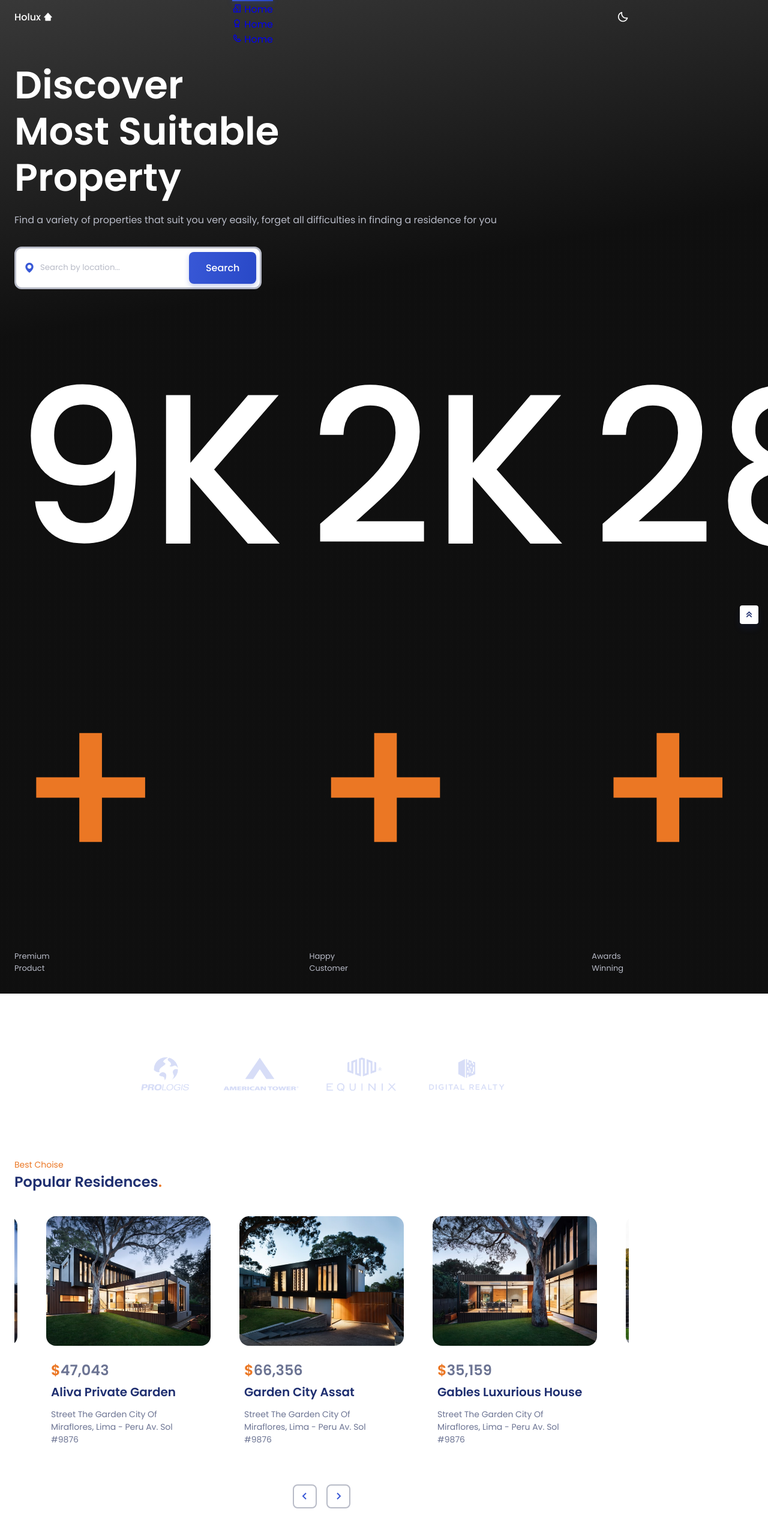
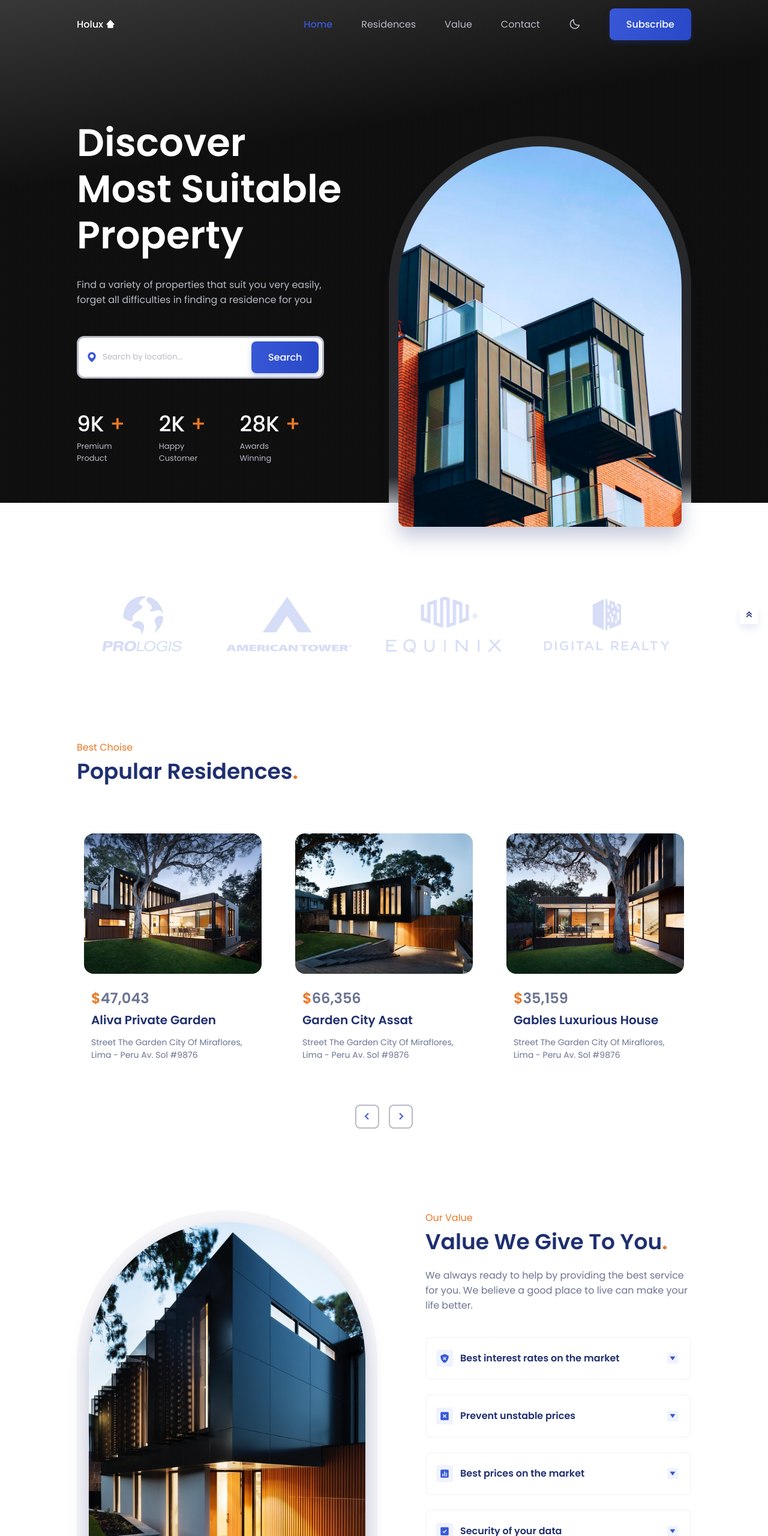
Before and after one commit to lemancebrayilova/Real-State-Website, a plain HTML site: page index.html in a window 1280 px wide. Shown: the top 2560 px of the page at 60% size. Drawn offline with nearby package versions, Linux system fonts and the light colour scheme.

Commit message:
breakpoints for large devices

```diff
--- a/assets/css/styles.css
+++ b/assets/css/styles.css
@@ -42,7 +42,7 @@
 @media screen and (min-width: 1024px) {
   :root {
     --biggest-font-size: 4rem;
-    --h1-font-size: 22.25rem;
+    --h1-font-size: 2.25rem;
     --h2-font-size: 1.5rem;
     --h3-font-size: 1.25rem;
     --normal-font-size: 1rem;
@@ -1009,6 +1009,208 @@ body.dark-theme{
 }
 
 /* For large devices */
+@media screen and (min-width: 1023px){
+  .section{
+    padding: 7.5rem 0 1rem;
+  }
+  .section__title{
+    font-size: 2.25rem;
+  }
+  .section__subtitle{
+    font-size: var(--normal-font-size);
+  }
 
+  .nav{
+    height: calc(var(--header-height) + 1.5rem);
+  }
+  .nav__menu{
+    width: initial;
+    margin-left: auto;
+  }
+  .nav__list{
+    display: flex;
+    column-gap: 3rem;
+  }
+  .nav__link{
+    color: var(--text-color-light);
+  }
+  .nav__link i{
+    display: none;
+  }
+  .nav__button{
+    display: inline-block;
+  }
+
+  .active-link{
+    background: none;
+    box-shadow: none;
+    color: var(--first-color);
+    font-weight: var(--font-medium);
+  }
+
+  .change-theme{
+    margin: 0 3rem;
+    color: var(--text-color-light);
+  }
+
+  .scroll-header .nav__link,
+  .scroll-header .change-theme{
+    color: var(--text-color);
+  }
+  .scroll-header .active-link{
+    color: var(--first-color);
+  }
+
+  .home{
+    padding-bottom: 0;
+  }
+  .home__container{
+    padding-top: 5rem;
+    column-gap: 2rem;
+  }
+  .home__data{
+    padding-bottom: 4rem;
+  }
+  .home__title{
+    margin-bottom: 2rem;
+  }
+  .home__description,
+  .home__search{
+    margin-bottom: 3rem;
+  }
+  .home__value{
+    column-gap: 3.5rem;
+  }
+  .home__orbe{
+    width: 504px;
+    height: 611px;
+    border-radius: 256px 256px 0 0;
+  }
+  .home__img{
+    width: 472px;
+    height: 634px;
+    border-radius: 236px 236px 12px 12px;
+    bottom: -2.5rem;
+  }
+
+  .logos__img img{
+    height: 100px;
+  }
+
+  .popular__container{
+    padding-top: 3rem;
+  }
+  .popular__card{
+    width: 320px;
+    padding: .75rem .75rem 2rem;
+  }
+  .popular__data{
+    padding: 0 .25rem 0 .75rem;
+  }
+
+  .value__container,
+  .contact__container{
+    align-items: flex-start;
+    column-gap: 5rem;
+  }
+  .value__orbe,
+  .contact__orbe{
+    width: 501px;
+    height: 641px;
+    border-radius: 258px 258px 16px 16px;
+  }
+  .value__img,
+  .contact__img{
+    width: 461px;
+    height: 601px;
+    border-radius: 238px 238px 12px 12px;
+  }
+  .value__img img,
+  .contact__img img{
+    max-width: initial;
+    width: 490px;
+  }
+  .value__description,
+  .contact__description{
+    font-size: var(--normal-font-size);
+    margin-bottom: 2.5rem;
+  }
+  .value__accordion-title{
+    font-size: var(--normal-font-size);
+  }
+  .value__accordion-item{
+    padding: 1.25rem 1.25rem 1.25rem 1rem;
+  }
+  .value__accordion-description{
+    padding-bottom: 1rem;
+    font-size: var(--small-font-size);
+  }
+
+  .contact__card{
+    grid-template-columns: repeat(2, 200px);
+  }
+  .contact__card-box{
+    padding: 28px 1.5rem 1.5rem;
+  }
+
+  .subscribe__container{
+    padding: 4rem 10rem 4.5rem;
+    border-radius: 2rem;
+    border: 12px solid var(--first-color-light);
+  }
+  .subscribe--title{
+    font-size: 2.5rem;
+    margin-bottom: 1.5rem;
+  }
+  .subscribe__description{
+    font-size: var(--normal-font-size);
+    padding: 0 8rem;
+  }
+  .subscribe__button{
+    font-size: var(--normal-font-size);
+  }
+
+  .footer__content{
+    grid-template-columns: repeat(4, max-content);
+  }
+  .footer__title{
+    margin-bottom: 1.5rem;
+  }
+  .footer__links{
+    row-gap: 1rem;
+  }
+  .footer__info{
+    flex-direction: row;
+    justify-content: space-between;
+    padding-bottom: 2rem;
+  }
+
+  .show-scroll{
+    bottom: 3rem;
+    right: 3rem;
+  }
+}
+
+@media screen and (min-width: 1040px){
+  .container{
+    margin-left: auto;
+    margin-right: auto;
+  }
+
+  .home__container{
+    column-gap: 4rem;
+  }
+}
 
 /* For 2K & 4K resolutions */
+@media screen and (min-width: 2048px){
+  body{
+    zoom: 1.5;
+  }
+}
+
+@media screen and (min-width: 3840px){
+  body{
+    zoom: 2;
+  }
+}
--- a/index.html
+++ b/index.html
@@ -38,21 +38,21 @@
                         <li class="nav__item">
                             <a href="#popular" class="nav__link">
                                 <i class="bx bx-building-house"></i>
-                                <span>Home</span>
+                                <span>Residences</span>
                             </a>
                         </li>
 
                         <li class="nav__item">
                             <a href="#value" class="nav__link">
                                 <i class='bx bx-award'></i>
-                                <span>Home</span>
+                                <span>Value</span>
                             </a>
                         </li>
 
                         <li class="nav__item">
                             <a href="#contact" class="nav__link">
                                 <i class="bx bx-phone"></i>
-                                <span>Home</span>
+                                <span>Contact</span>
                             </a>
                         </li>
                     </ul>
```
